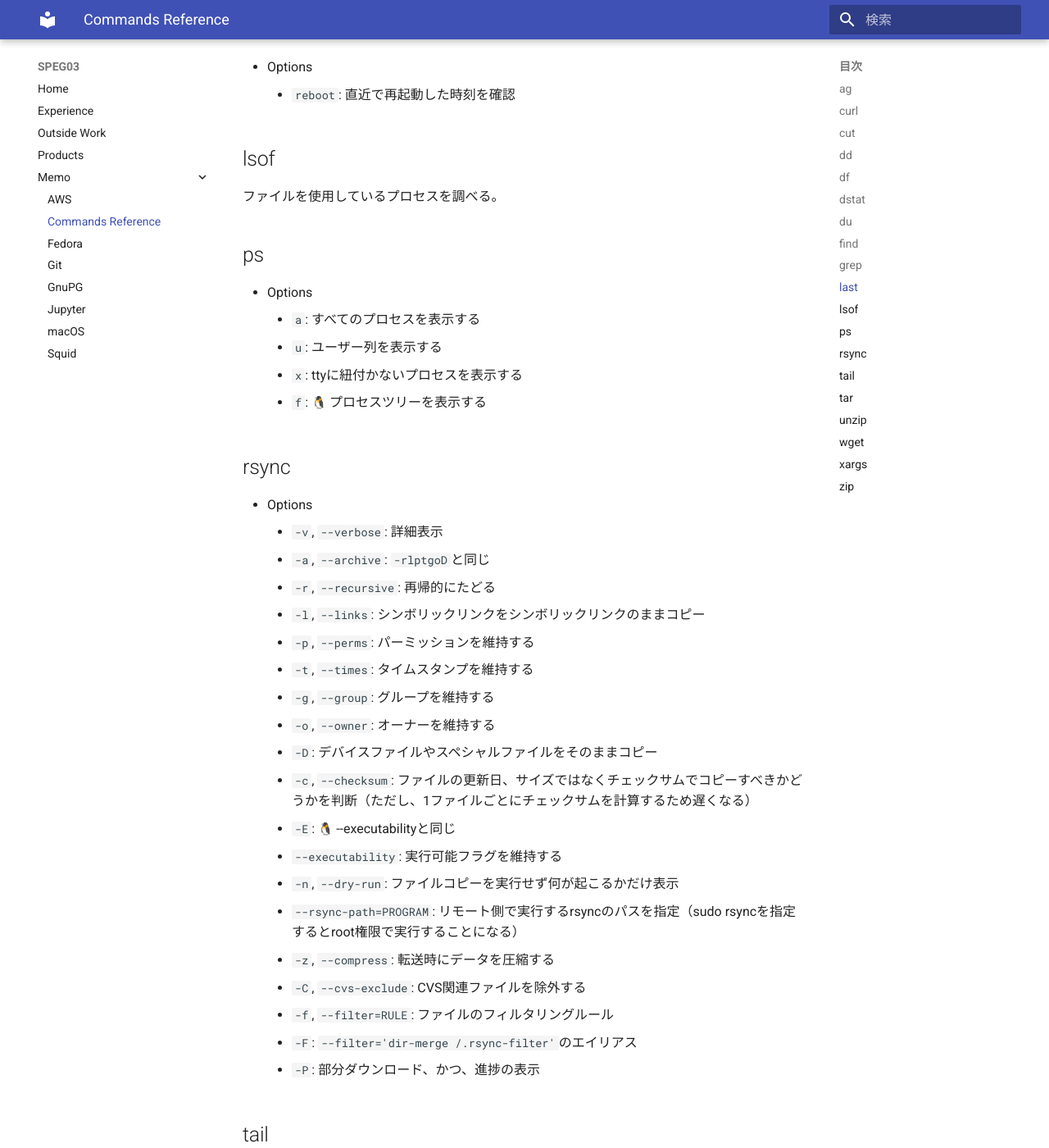
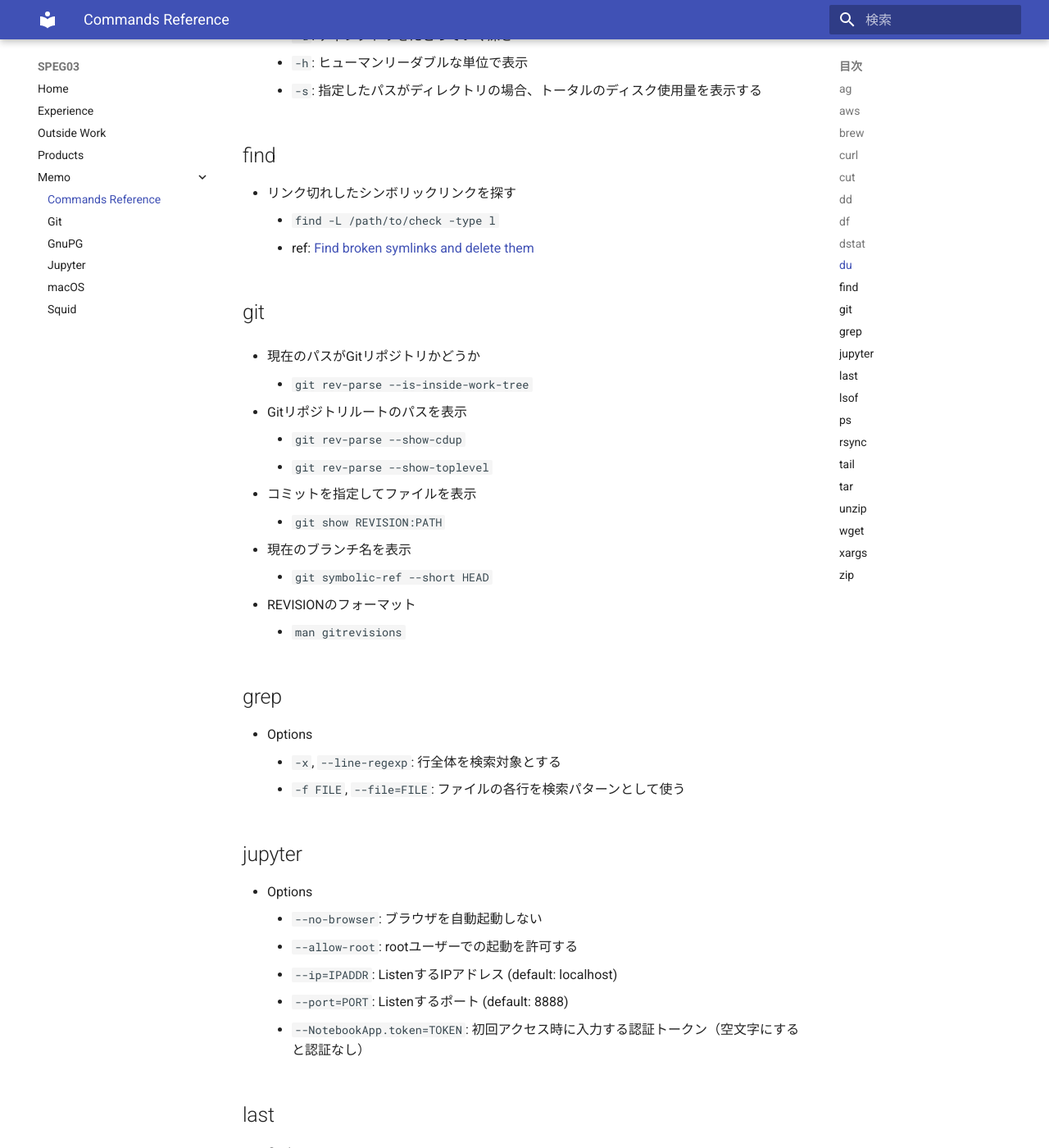
Before and after one commit to speg03/sp3.dev, an MkDocs documentation site: the page built from docs/memo/commands_reference.md, in a window 1280 px wide and 1400 px high, scrolled down 1974 px. Shown: the whole window at 82% size. Built offline with MkDocs 1.6.1 and Material for MkDocs 9.7.7, drawn with Linux system fonts in a browser that asks for light colours; emoji names are drawn with the system emoji font; some of the changed text lies outside the part shown.

Commit message:
:art: Move the commands in each page to commands reference page

````diff
--- a/docs/memo/commands_reference.md
+++ b/docs/memo/commands_reference.md
@@ -6,6 +6,25 @@ the_silver_searcher
 
 * Options
     * `--noheading`: 先頭行にファイル名を出力しない
+
+## aws
+
+* S3署名付きURLの発行
+    * `aws s3 presign --expires-in 3600 s3://bucket_name/object_key`
+    * 指定したオブジェクトを一時的に公開してダウンロードできるURLを発行する。`expires-in`は発行した署名付きURLの期限。デフォルトでは3600秒（1時間）。
+
+## brew
+
+[Homebrew - The missing package manager for macOS](https://brew.sh/)
+
+* リポジトリの更新
+    * `brew update`
+
+* パッケージの更新
+    * `brew upgrade`
+
+* 古いバージョンのパッケージを削除
+    * `brew cleanup`
 
 ## curl
 
@@ -51,18 +70,41 @@ kill -USR1 <ddのプロセスID>
 ## find
 
 * リンク切れしたシンボリックリンクを探す
+    * `find -L /path/to/check -type l`
+    * ref: [Find broken symlinks and delete them](https://www.commandlinefu.com/commands/view/2369/find-broken-symlinks-and-delete-them)
 
-```
-find -L /path/to/check -type l
-```
+## git
 
-refs: [Find broken symlinks and delete them](https://www.commandlinefu.com/commands/view/2369/find-broken-symlinks-and-delete-them)
+* 現在のパスがGitリポジトリかどうか
+    * `git rev-parse --is-inside-work-tree`
+
+* Gitリポジトリルートのパスを表示
+    * `git rev-parse --show-cdup`
+    * `git rev-parse --show-toplevel`
+
+* コミットを指定してファイルを表示
+    * `git show REVISION:PATH`
+
+* 現在のブランチ名を表示
+    * `git symbolic-ref --short HEAD`
+
+* REVISIONのフォーマット
+    * `man gitrevisions`
 
 ## grep
 
 * Options
     * `-x`, `--line-regexp`: 行全体を検索対象とする
     * `-f FILE`, `--file=FILE`: ファイルの各行を検索パターンとして使う
+
+## jupyter
+
+* Options
+    * `--no-browser`: ブラウザを自動起動しない
+    * `--allow-root`: rootユーザーでの起動を許可する
+    * `--ip=IPADDR`: ListenするIPアドレス (default: localhost)
+    * `--port=PORT`: Listenするポート (default: 8888)
+    * `--NotebookApp.token=TOKEN`: 初回アクセス時に入力する認証トークン（空文字にすると認証なし）
 
 ## last
 
````
Also changed, not shown: docs/memo/aws.md (deleted, +0 -11 lines), docs/memo/fedora.md (deleted, +0 -7 lines), docs/memo/git.md (+0 -33 lines), docs/memo/jupyter.md (+0 -8 lines), docs/memo/macos.md (+1 -33 lines).
